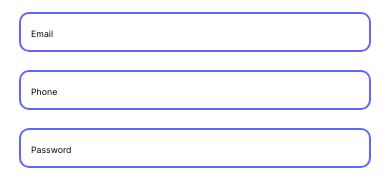
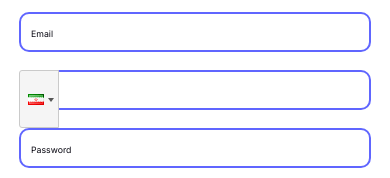
Before and after one commit to itsteatv/Reactjs-Blog-App, a React (Vite) app: page /register in a window 390 px wide. Shown: the part 418-596 px from the top of the page. Built offline with nearby package versions, Linux system fonts and the light colour scheme.

Commit message:
Phone Number Input Added

```diff
--- a/src/components/UI/Register.jsx
+++ b/src/components/UI/Register.jsx
@@ -5,9 +5,31 @@ import { Tooltip } from "@mui/material";
 import ClickAwayListener from '@mui/material/ClickAwayListener';
 import { PiWarningCircleLight } from "react-icons/pi"
 import { useState } from "react";
+import PhoneInput from 'react-phone-input-2'
+import 'react-phone-input-2/lib/style.css'
 
 function Register() {
     const [open, setOpen] = useState(false);
+    // const [enteredPhone, setEnteredPhone] = useState("");
+    // const [phoneError, setPhoneError] = useState(false);
+    // const [inputIsTouched, setInputIsTouched] = useState(false);
+
+    // const phoneChangeHandler = (value) => {
+    //     setEnteredPhone(value || "");
+    // };
+
+    // const phoneInputBlurHandler = () => {
+    //     setInputIsTouched(true);
+    // };
+
+    // const validatePhone = (value) => {
+    //     return /^\d{10}$/.test(value);
+    // };
+
+    // const resetPhoneHandler = () => {
+    //     setEnteredPhone("");
+    //     setInputIsTouched(false);
+    // };
 
     const handleTooltipClose = () => {
         setOpen(false);
@@ -43,11 +65,10 @@ function Register() {
         checkError: phoneError,
         valueChangeHandler: phoneChangeHandler,
         valueInputBlurHandler: phoneInputBlurHandler,
+        validateAndSetValue: phoneValidateAndSetValue,
         resetValueHandler: resetPhoneHandler,
         formIsValid: phoneIsValid,
     } = useInput((value) => /^\d{10}$/.test(value));
-
-    console.log(typeof (enteredPhone));
 
     const {
         value: enteredPassword,
@@ -108,14 +129,18 @@ function Register() {
                     onChange={emailChangeHandler}
                     onBlur={emailInputBlurHandler}
                 />
-                <input
-                    type="number"
-                    className={`${styles["register-input"]} ${phoneError ? `${styles.invalid} ${styles.shake}` : ""}`}
-                    placeholder={phoneError ? "Please enter a valid phone number." : "Phone"}
-                    id="phone"
+                <PhoneInput
+                    inputProps={{
+                        className: `${styles["register-input"]} ${phoneError ? `${styles.invalid} ${styles.shake}` : ""}`,
+                        placeholder: phoneError ? "Please enter a valid phone number." : "Phone",
+                        id: "phone",
+                    }}
+                    country={'ir'}
                     value={enteredPhone}
-                    onChange={phoneChangeHandler}
+                    onChange={phoneValidateAndSetValue}
                     onBlur={phoneInputBlurHandler}
+                    searchStyle={true}
+                    autocompleteSearch={true}
                 />
                 <input
                     type="password"
--- a/src/components/hooks/useInput.jsx
+++ b/src/components/hooks/useInput.jsx
@@ -20,6 +20,12 @@ function useInput(validateValue) {
         setInputIsTouched(false);
     };
 
+    // This function is used to handle PhoneInput value and onChange event
+    const validateAndSetValue = (value) => {
+        setEnteredValue(value);
+        setInputIsTouched(true);
+    };
+
     const formIsValid = enteredValueIsValid && inputIsTouched;
 
     return {
@@ -30,6 +36,7 @@ function useInput(validateValue) {
         valueInputBlurHandler,
         resetValueHandler,
         formIsValid,
+        validateAndSetValue,
     };
 }
 
```
